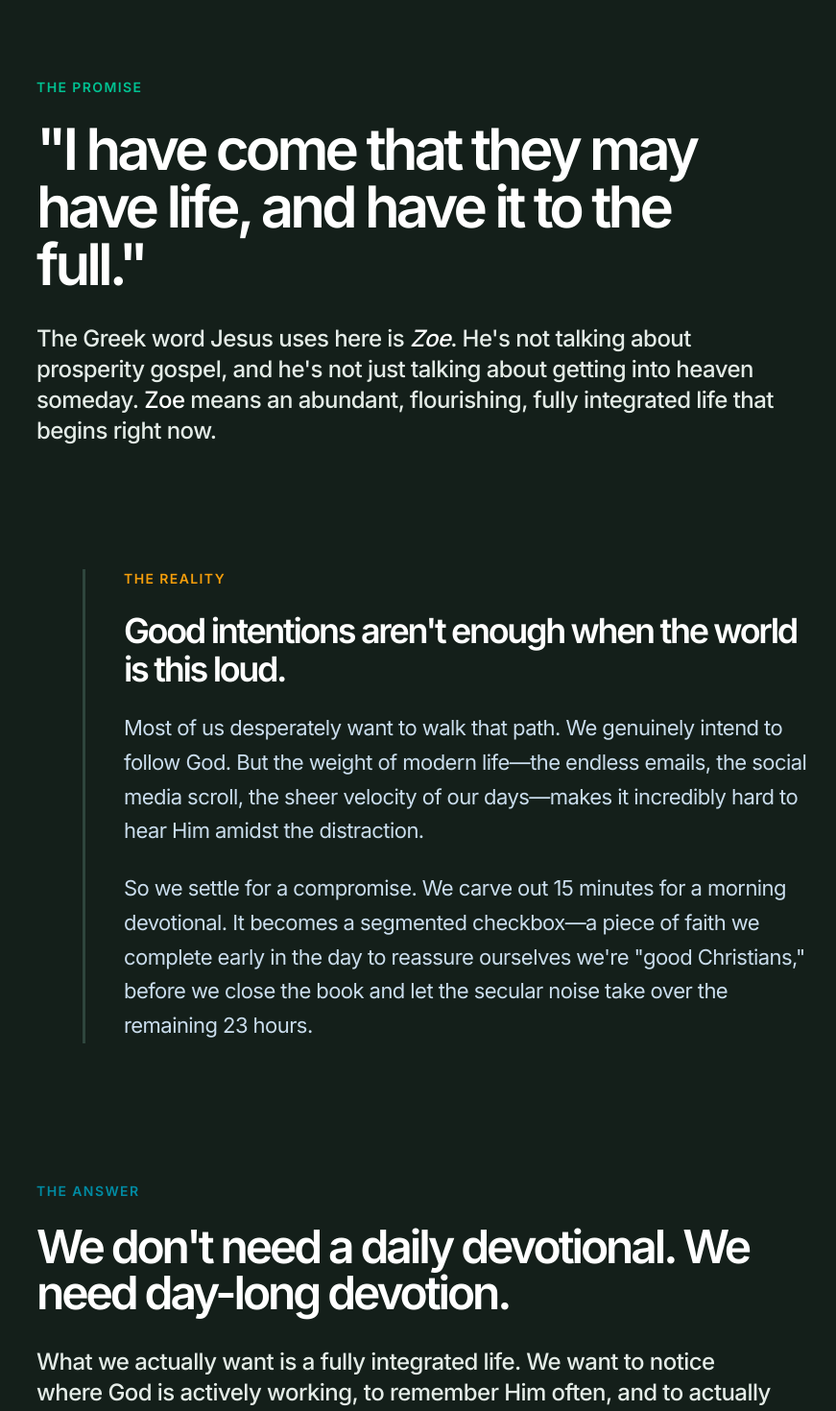
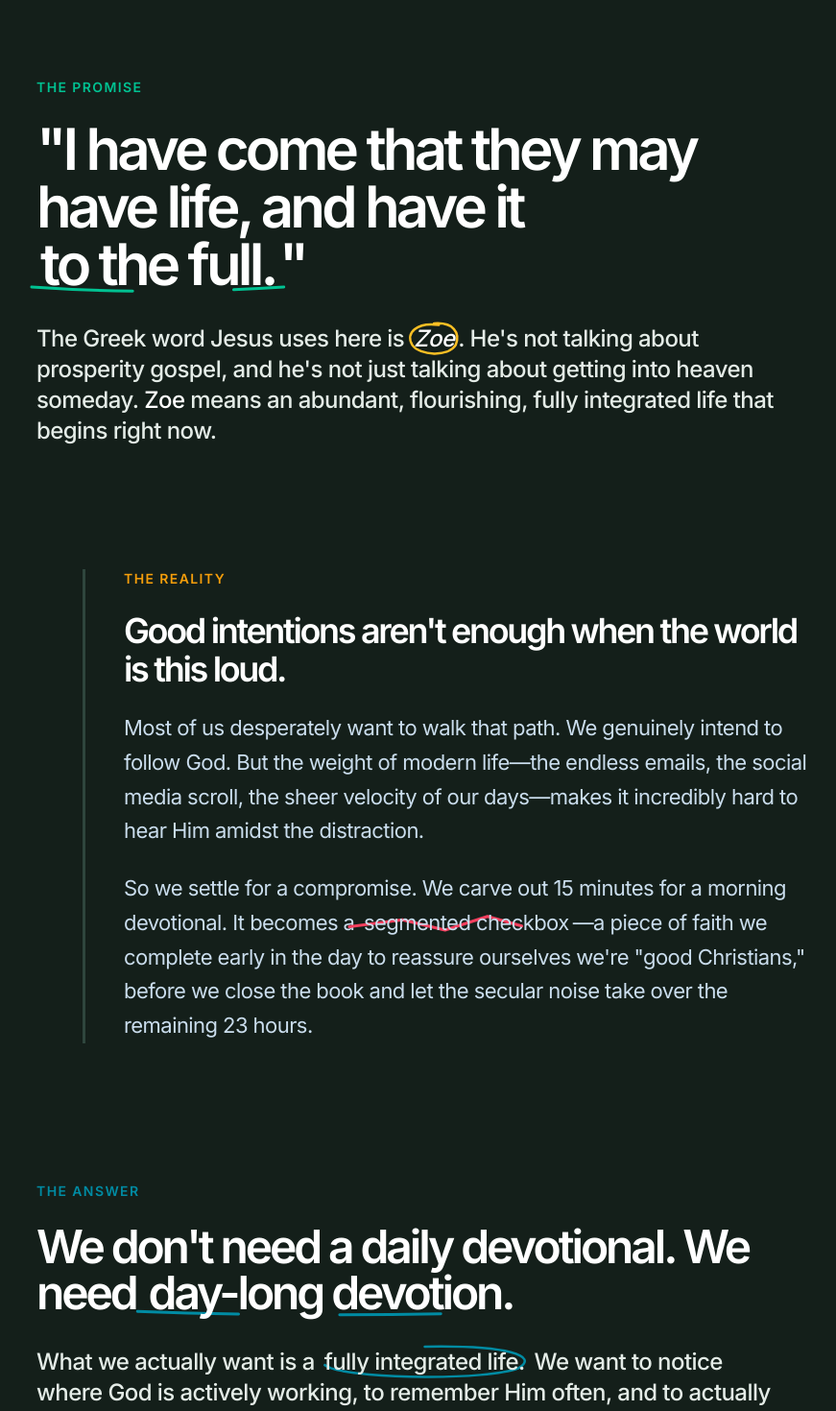
Before and after one commit to tony-freedomology/numi-landing, a Next.js app: page / in a window 1280 px wide. Shown: the part 760-2230 px from the top of the page at 96% size, without its empty margins (152-1023 px from the left). Built offline with nearby package versions, Linux system fonts and the light colour scheme.

Commit message:
style: update hero bottom gradient to fade into misty-green-950

```diff
--- a/components/Hero2D.tsx
+++ b/components/Hero2D.tsx
@@ -244,8 +244,8 @@ export default function Hero2D() {
                 </motion.div>
             </motion.div>
 
-            {/* Gradient fade into next section — OUTSIDE the stagger container */}
-            <div className="absolute bottom-0 left-0 right-0 h-32 bg-gradient-to-t from-slate-50 to-transparent z-[60] pointer-events-none" style={gpuLayer} />
+            {/* Gradient fade into the dark ThesisSection */}
+            <div className="absolute bottom-0 left-0 right-0 h-48 bg-gradient-to-t from-misty-green-950 to-transparent z-[60] pointer-events-none" style={gpuLayer} />
         </section>
     );
 }
--- a/components/ThesisSection.tsx
+++ b/components/ThesisSection.tsx
@@ -6,6 +6,59 @@ const fadeUp = {
     hidden: { opacity: 0, y: 30 },
     show: { opacity: 1, y: 0, transition: { duration: 1.2, ease: [0.16, 1, 0.3, 1] } }
 };
+
+function Highlight({ children, type = "underline", color = "text-brand-jade", delay = 0.5 }: { children: React.ReactNode, type?: "underline" | "circle" | "scratch", color?: string, delay?: number }) {
+    return (
+        <span className="relative inline-block whitespace-nowrap px-1">
+            <span className="relative z-10">{children}</span>
+            <svg className={`absolute inset-0 w-full h-full pointer-events-none ${color} overflow-visible`} preserveAspectRatio="none" viewBox="0 0 100 100" style={{ zIndex: 0 }}>
+                {type === "underline" && (
+                    <motion.path
+                        d="M -2 90 Q 50 105 102 90"
+                        vectorEffect="non-scaling-stroke"
+                        stroke="currentColor"
+                        strokeWidth="3"
+                        fill="none"
+                        strokeLinecap="round"
+                        initial={{ pathLength: 0, opacity: 0 }}
+                        whileInView={{ pathLength: 1, opacity: 1 }}
+                        viewport={{ once: true, margin: "-100px" }}
+                        transition={{ duration: 0.7, delay, ease: "easeOut" }}
+                    />
+                )}
+                {type === "circle" && (
+                    <motion.path
+                        d="M 50 0 C 90 -5 105 30 95 70 C 80 110 20 105 5 70 C -10 30 15 -5 60 5"
+                        vectorEffect="non-scaling-stroke"
+                        stroke="currentColor"
+                        strokeWidth="2.5"
+                        fill="none"
+                        strokeLinecap="round"
+                        initial={{ pathLength: 0, opacity: 0 }}
+                        whileInView={{ pathLength: 1, opacity: 1 }}
+                        viewport={{ once: true, margin: "-100px" }}
+                        transition={{ duration: 1.0, delay, ease: "easeOut" }}
+                    />
+                )}
+                {type === "scratch" && (
+                    <motion.path
+                        d="M -5 60 L 20 40 L 40 70 L 60 30 L 80 65 L 105 45"
+                        vectorEffect="non-scaling-stroke"
+                        stroke="currentColor"
+                        strokeWidth="3"
+                        fill="none"
+                        strokeLinecap="round"
+                        strokeLinejoin="round"
+                        initial={{ pathLength: 0, opacity: 0 }}
+                        whileInView={{ pathLength: 1, opacity: 1 }}
+                        viewport={{ once: true, margin: "-100px" }}
+                        transition={{ duration: 0.6, delay, ease: "easeOut" }}
+                    />
+                )}
+            </svg>
+        </span>
+    );
+}
 
 export default function ThesisSection() {
     return (
@@ -22,10 +75,10 @@ export default function ThesisSection() {
                 >
                     <p className="text-brand-jade font-semibold tracking-widest uppercase text-sm mb-6">The Promise</p>
                     <h2 className="text-3xl md:text-5xl lg:text-6xl font-semibold tracking-tighter-editorial text-white mb-8 leading-tight">
-                        "I have come that they may have life, and have it to the full."
+                        "I have come that they may have life, and have it <Highlight type="underline" color="text-brand-jade" delay={0.8}>to the full.</Highlight>"
                     </h2>
                     <p className="text-xl md:text-2xl text-misty-green-100 leading-relaxed font-medium">
-                        The Greek word Jesus uses here is <span className="italic text-white">Zoe</span>. He's not talking about prosperity gospel, and he's not just talking about getting into heaven someday. <span className="text-white">Zoe</span> means an abundant, flourishing, fully integrated life that begins right now.
+                        The Greek word Jesus uses here is <Highlight type="circle" color="text-amber-400" delay={1.2}><span className="italic text-white">Zoe</span></Highlight>. He's not talking about prosperity gospel, and he's not just talking about getting into heaven someday. <span className="text-white">Zoe</span> means an abundant, flourishing, fully integrated life that begins right now.
                     </p>
                 </motion.div>
 
@@ -46,7 +99,7 @@ export default function ThesisSection() {
                             Most of us desperately want to walk that path. We genuinely intend to follow God. But the weight of modern life—the endless emails, the social media scroll, the sheer velocity of our days—makes it incredibly hard to hear Him amidst the distraction.
                         </p>
                         <p>
-                            So we settle for a compromise. We carve out 15 minutes for a morning devotional. It becomes a segmented checkbox—a piece of faith we complete early in the day to reassure ourselves we're "good Christians," before we close the book and let the secular noise take over the remaining 23 hours.
+                            So we settle for a compromise. We carve out 15 minutes for a morning devotional. It becomes a <Highlight type="scratch" color="text-rose-500" delay={0.8}>segmented checkbox</Highlight>—a piece of faith we complete early in the day to reassure ourselves we're "good Christians," before we close the book and let the secular noise take over the remaining 23 hours.
                         </p>
                     </div>
                 </motion.div>
@@ -61,10 +114,10 @@ export default function ThesisSection() {
                 >
                     <p className="text-brand-cyan font-semibold tracking-widest uppercase text-sm mb-6">The Answer</p>
                     <h3 className="text-3xl md:text-5xl font-semibold tracking-tighter-editorial text-white mb-8 leading-tight">
-                        We don't need a daily devotional. We need day-long devotion.
+                        We don't need a daily devotional. We need <Highlight type="underline" color="text-brand-cyan" delay={0.8}>day-long devotion.</Highlight>
                     </h3>
                     <p className="text-xl md:text-2xl text-misty-green-100 leading-relaxed font-medium mb-12">
-                        What we actually want is a fully integrated life. We want to notice where God is actively working, to remember Him often, and to actually walk the path Jesus invited us to walk.
+                        What we actually want is a <Highlight type="circle" color="text-brand-cyan" delay={1.4}>fully integrated life.</Highlight> We want to notice where God is actively working, to remember Him often, and to actually walk the path Jesus invited us to walk.
                     </p>
 
                     <div className="p-8 md:p-12 bg-[#0E1513] border border-misty-green-800/60 rounded-[2rem] shadow-2xl relative overflow-hidden">
```
